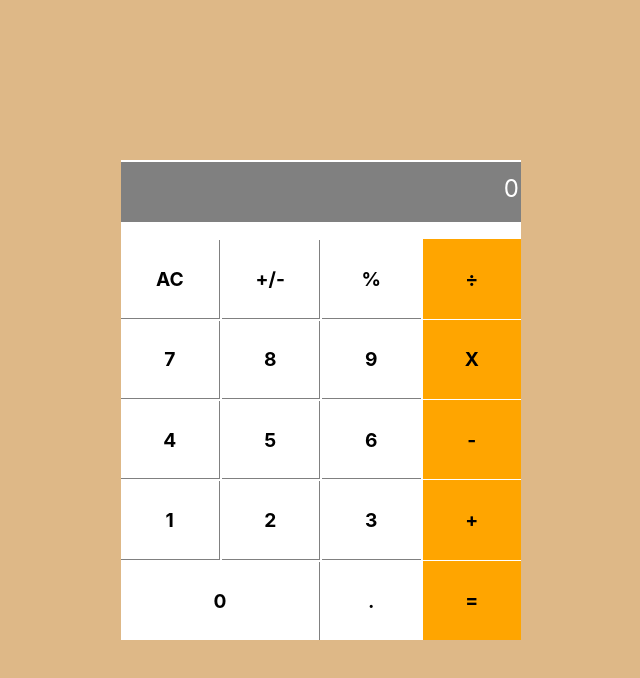
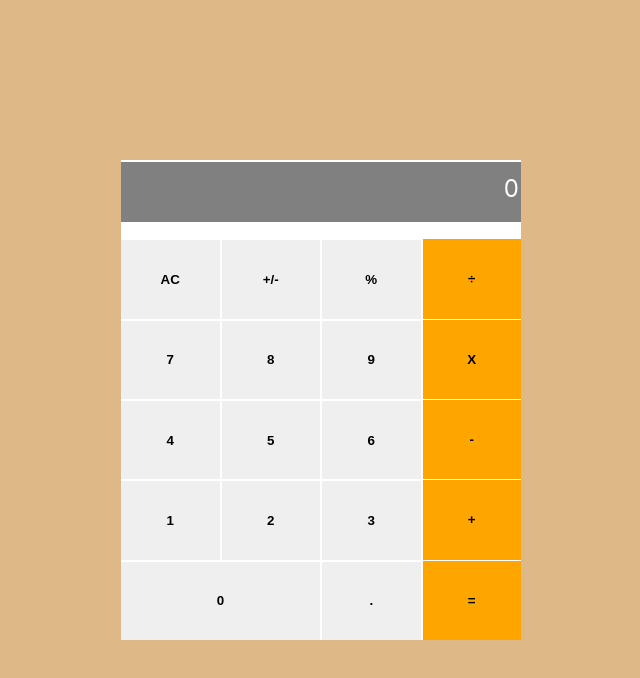
Before and after one commit to samiullahbahadur/Math-magicians-with-react, a React (Create React App) app: page /calculator in a window 1280 px wide. Shown: the top 678 px of the page, without its empty margins (319-959 px from the left). Built offline with nearby package versions, Linux system fonts and the light colour scheme.

Commit message:
Fix linters errors

```diff
--- a/src/App.css
+++ b/src/App.css
@@ -46,8 +46,7 @@ body {
   place-content: center;
   cursor: pointer;
   font-weight: bold;
-  border-bottom: 0.5px solid gray;
-  border-right: 1px solid gray;
+  border: none;
 }
 
 .orange {
@@ -56,16 +55,6 @@ body {
   margin-top: -1px;
 }
 
-.row {
-  border-bottom: 1px solid gray;
-  border-right: none;
-}
-
-.row1 {
-  border: none;
-}
-
 .zero {
   grid-column: 1 / span 2;
-  border-bottom: none;
 }
--- a/src/components/Calculator.js
+++ b/src/components/Calculator.js
@@ -1,169 +1,79 @@
-import { useState, useEffect } from 'react';
-import NumberFormat from 'react-number-format';
+import react from 'react';
+import '../App.css';
 
-function Calculator() {
-  const [preState, setPreState] = useState('');
-  const [curState, setCurState] = useState('');
-  const [input, setInput] = useState('0');
-  const [operator, setOperator] = useState(null);
-  const [total, setTotal] = useState(false);
-
-  const inputNum = (e) => {
-    if (curState.includes('.') && e.target.innerText === '.') return;
-
-    if (total) {
-      setPreState('');
+class Calculator extends react.Component {
+  constructor(props) {
+    super(props);
+    this.state = {};
   }
 
-    curState
-      ? setCurState((pre) => pre + e.target.innerText)
-      : setCurState(e.target.innerText);
-    setTotal(false);
-  };
-
-  useEffect(() => {
-    setInput(curState);
-  }, [curState]);
-
-  useEffect(() => {
-    setInput('0');
-  }, []);
-  const operatorType = (e) => {
-    setTotal(false);
-    setOperator(e.target.innerText);
-    if (curState === '') return;
-    if (preState !== '') {
-      equals();
-    } else {
-      setPreState(curState);
-      setCurState('');
-    }
-  };
-
-  const equals = (e) => {
-    if (e?.target.innerText === '=') {
-      setTotal(true);
-    }
-    let cal;
-    switch (operator) {
-      case '÷':
-        cal = String(parseFloat(preState) / parseFloat(curState));
-        break;
-
-      case '+':
-        cal = String(parseFloat(preState) + parseFloat(curState));
-        break;
-      case 'X':
-        cal = String(parseFloat(preState) * parseFloat(curState));
-        break;
-      case '-':
-        cal = String(parseFloat(preState) - parseFloat(curState));
-        break;
-      default:
-        return;
-    }
-    setInput('');
-    setPreState(cal);
-    setCurState('');
-  };
-
-  const minusPlus = () => {
-    if (curState.charAt(0) === '-') {
-      setCurState(curState.substring(1));
-    } else {
-      setCurState(`-${curState}`);
-    }
-  };
-
-  const percent = () => {
-    preState
-      ? setCurState(String((parseFloat(curState) / 100) * preState))
-      : setCurState(String(parseFloat(curState) / 100));
-  };
-
-  const reset = () => {
-    setPreState('');
-    setCurState('');
-    setInput('0');
-  };
+  render() {
     return (
       <div className="container">
         <div className="wrapper">
-        <div className="screen">
-          {input !== '' || input === '0' ? (
-            <NumberFormat
-              value={input}
-              displayType="text"
-              thousandSeparator
-            />
-          ) : (
-            <NumberFormat
-              value={preState}
-              displayType="text"
-              thousandSeparator
-            />
-          )}
-        </div>
-        <div className="btn light-gray" onClick={reset}>
+          <div className="screen">0</div>
+
+          <button type="button" className="btn light-gray">
             AC
-        </div>
-        <div className="btn light-gray" onClick={minusPlus}>
+          </button>
+          <button type="button" className="btn light-gray">
             +/-
-        </div>
-        <div className="btn light-gray row" onClick={percent}>
+          </button>
+          <button type="button" className="btn light-gray row">
             %
-        </div>
-        <div className="btn orange" onClick={operatorType}>
+          </button>
+          <button type="button" className="btn orange">
             ÷
-        </div>
-        <div className="btn" onClick={inputNum}>
+          </button>
+          <button type="button" className="btn">
             7
-        </div>
-        <div className="btn" onClick={inputNum}>
+          </button>
+          <button type="button" className="btn">
             8
-        </div>
-        <div className="btn row" onClick={inputNum}>
+          </button>
+          <button type="button" className="btn row">
             9
-        </div>
-        <div className="btn orange" onClick={operatorType}>
+          </button>
+          <button type="button" className="btn orange">
             X
-        </div>
-        <div className="btn" onClick={inputNum}>
+          </button>
+          <button type="button" className="btn">
             4
-        </div>
-        <div className="btn" onClick={inputNum}>
+          </button>
+          <button type="button" className="btn">
             5
-        </div>
-        <div className="btn row" onClick={inputNum}>
+          </button>
+          <button type="button" className="btn row">
             6
-        </div>
-        <div className="btn orange" onClick={operatorType}>
+          </button>
+          <button type="button" className="btn orange">
             -
-        </div>
-        <div className="btn" onClick={inputNum}>
+          </button>
+          <button type="button" className="btn">
             1
-        </div>
-        <div className="btn" onClick={inputNum}>
+          </button>
+          <button type="button" className="btn">
             2
-        </div>
-        <div className="btn row" onClick={inputNum}>
+          </button>
+          <button type="button" className="btn row">
             3
-        </div>
-        <div className="btn orange" onClick={operatorType}>
+          </button>
+          <button type="button" className="btn orange">
             +
-        </div>
-        <div className="btn zero" onClick={inputNum}>
+          </button>
+          <button type="button" className="btn zero">
             0
-        </div>
-        <div className="btn row1" onClick={inputNum}>
+          </button>
+          <button type="button" className="btn row1">
             .
-        </div>
-        <div className="btn orange" onClick={equals}>
+          </button>
+          <button type="button" className="btn orange">
             =
-        </div>
+          </button>
         </div>
       </div>
     );
   }
+}
 
 export default Calculator;
--- a/src/index.js
+++ b/src/index.js
@@ -2,7 +2,6 @@ import React from 'react';
 import ReactDOM from 'react-dom';
 import './index.css';
 import App from './App';
-import reportWebVitals from './reportWebVitals';
 
 ReactDOM.render(
   <React.StrictMode>
@@ -14,4 +13,3 @@ ReactDOM.render(
 // If you want to start measuring performance in your app, pass a function
 // to log results (for example: reportWebVitals(console.log))
 // or send to an analytics endpoint. Learn more: https://bit.ly/CRA-vitals
-reportWebVitals();
```
Lines whose indentation alone changed are shown as unchanged.
